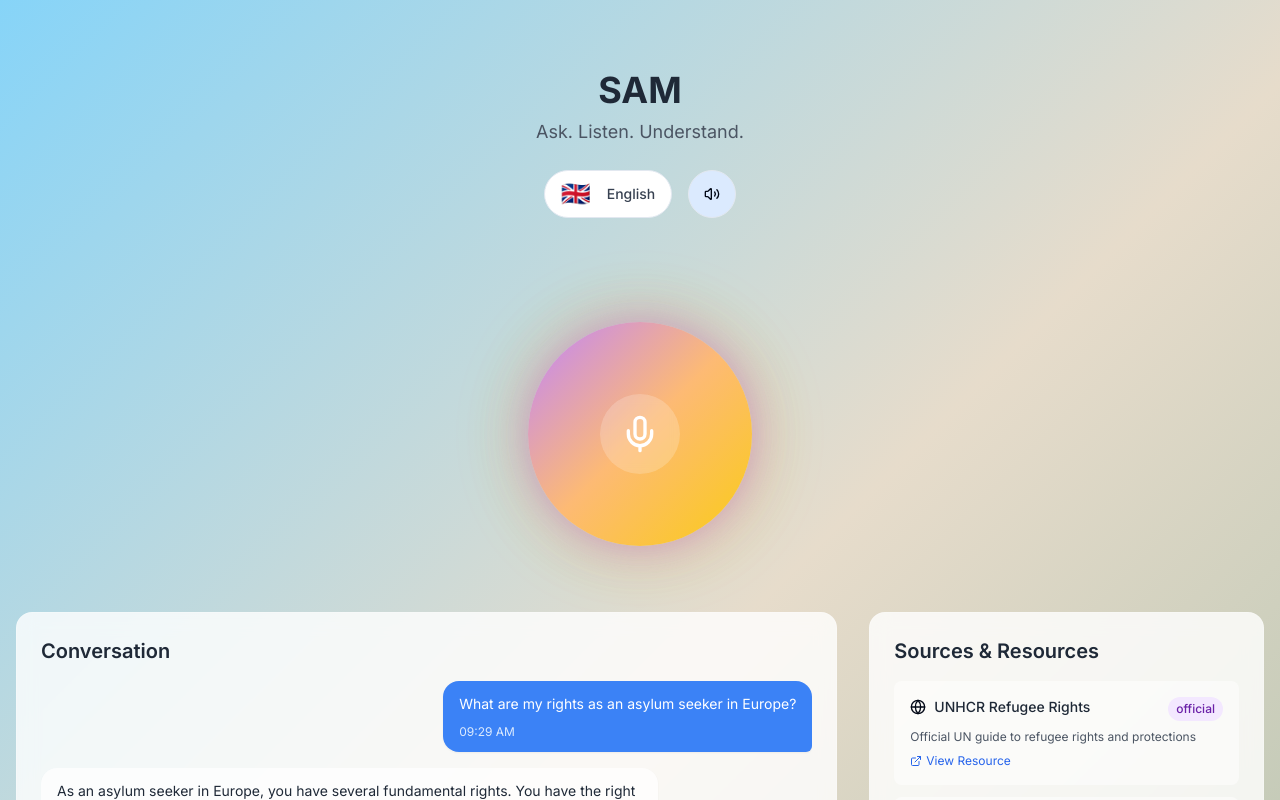
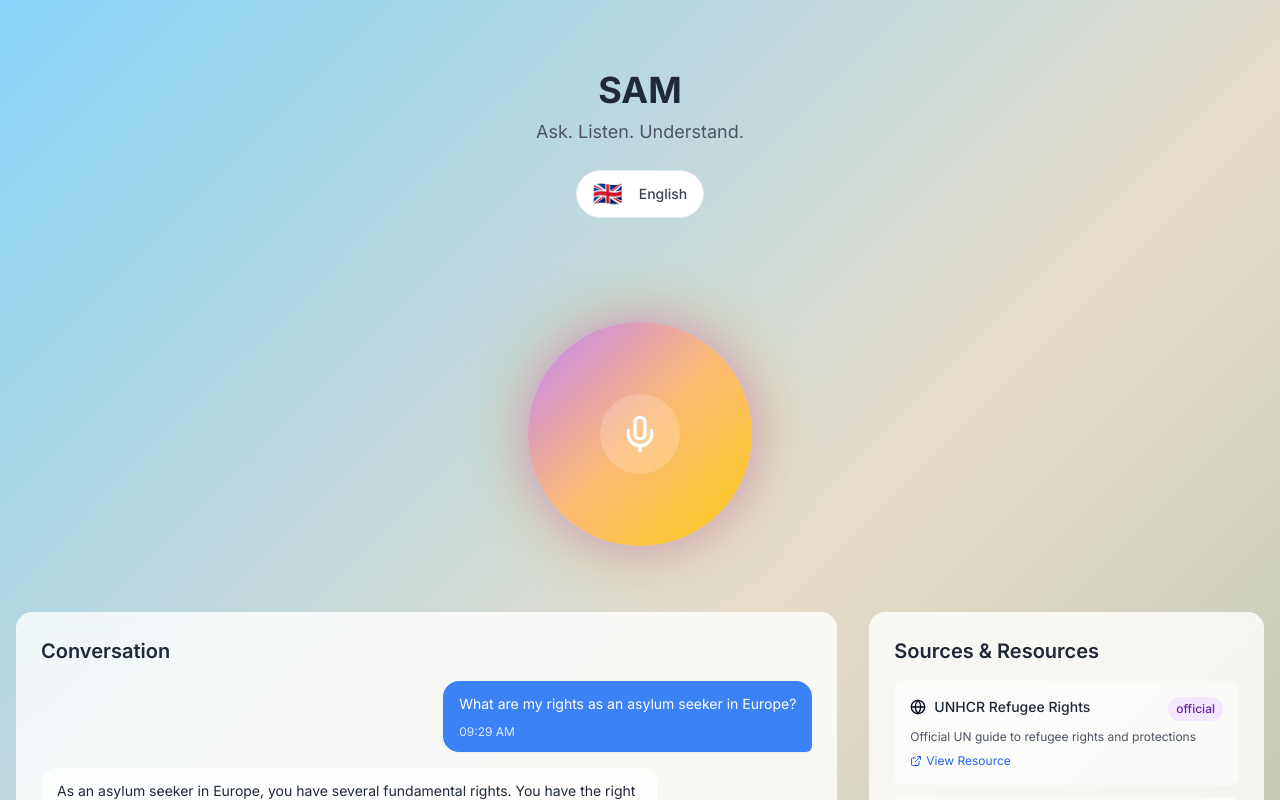
Before and after one commit to Digitalizers-ge/sam-chatbot, a React (Vite) app: page / in a window 1280 px wide. Shown: the top 800 px of the page. Built offline with nearby package versions, Linux system fonts and the light colour scheme.

Commit message:
Remove button
Removes the specified button element from the UI.

```diff
--- a/src/pages/Index.tsx
+++ b/src/pages/Index.tsx
@@ -3,21 +3,19 @@ import { LanguageSelector } from '@/components/LanguageSelector';
 import { VoiceOrb } from '@/components/VoiceOrb';
 import { ConversationBox } from '@/components/ConversationBox';
 import { SourcesBox } from '@/components/SourcesBox';
-import { Button } from '@/components/ui/button';
-import { Volume2 } from 'lucide-react';
 import { useToast } from '@/hooks/use-toast';
+
 export interface Message {
   id: string;
   text: string;
   isUser: boolean;
   timestamp: Date;
 }
+
 const Index = () => {
   const [selectedLanguage, setSelectedLanguage] = useState('en');
   const [voiceMode, setVoiceMode] = useState(true);
-  const {
-    toast
-  } = useToast();
+  const { toast } = useToast();
 
   // Mock conversation data
   const [messages] = useState<Message[]>([{
@@ -87,7 +85,8 @@ const Index = () => {
       });
     }
   };
-  return <div className="min-h-screen sam-gradient-bg">
+  return (
+    <div className="min-h-screen sam-gradient-bg">
       {/* Header at the top */}
       <div className="w-full px-4 py-6">
         <div className="max-w-7xl mx-auto">
@@ -98,12 +97,9 @@ const Index = () => {
               <p className="text-lg text-gray-600 text-center">Ask. Listen. Understand.</p>
             </div>
 
-            {/* Language selector and sound button in a row */}
-            <div className="flex items-center space-x-4">
+            {/* Language selector only */}
+            <div className="flex items-center">
               <LanguageSelector selectedLanguage={selectedLanguage} onLanguageChange={setSelectedLanguage} />
-              <Button variant="outline" size="icon" onClick={() => setVoiceMode(!voiceMode)} className={`rounded-full w-12 h-12 ${voiceMode ? 'bg-blue-100' : 'bg-gray-100'}`}>
-                <Volume2 className="w-5 h-5" />
-              </Button>
             </div>
           </div>
         </div>
@@ -129,6 +125,8 @@ const Index = () => {
           </div>
         </div>
       </div>
-    </div>;
+    </div>
+  );
 };
+
 export default Index;
```
